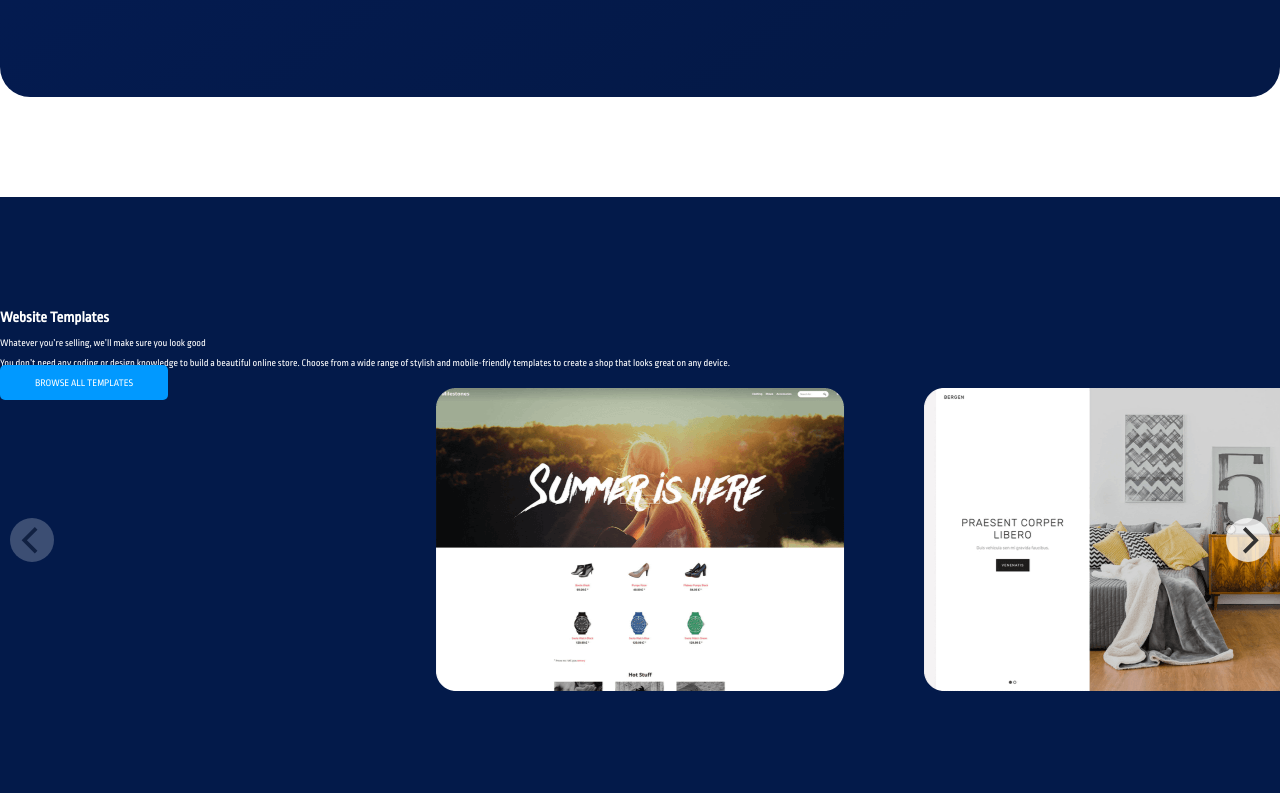
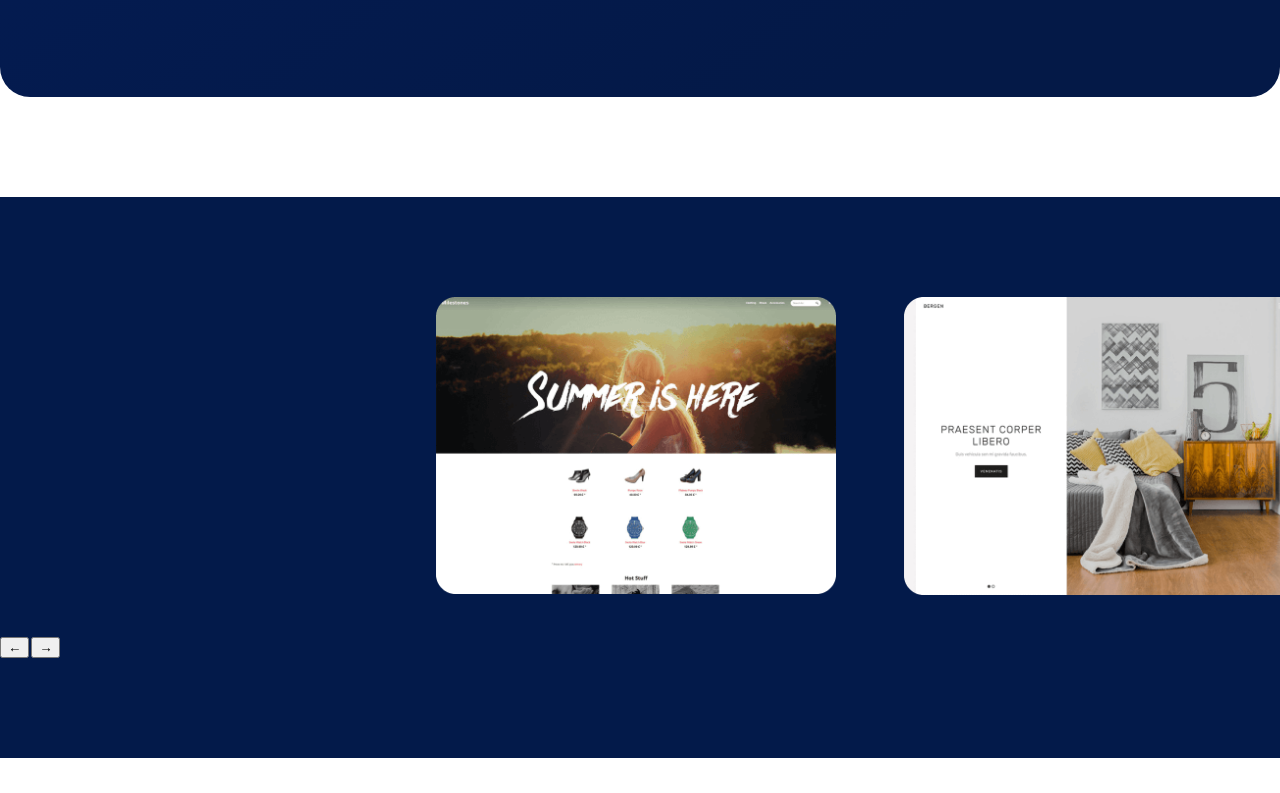
Before and after one commit to ex-jedi/web-developer-test, a website built with Parcel: page index.html in a window 1280 px wide. Shown: the part 2287-3080 px from the top of the page. After the commit the page ends 3045 px from the top, so only its background shows below. Built offline with nearby package versions, Linux system fonts and the light colour scheme.

Commit message:
Flickity custom buttons

```diff
--- a/index.html
+++ b/index.html
@@ -77,7 +77,7 @@
       </div>
     </section>
     <section class="website-section">
-      <h2 class="website-section__heading">
+      <!-- <h2 class="website-section__heading">
         Website Templates
       </h2>
       <p class="website-section__strapline">
@@ -88,27 +88,31 @@
         stylish and
         mobile-friendly templates to create a shop that looks great on any device.
       </p>
-      <a href="#" class="cta-link website-section__cta-link">BROWSE ALL TEMPLATES</a>
+      <a href="#" class="cta-link website-section__cta-link">BROWSE ALL TEMPLATES</a> -->
       <div class="website-section__carousel">
         <div class="website-section__carousel-cell">
-          <img srcset="/images/summer-is-here.png,
+          <img class="website-section__carousel-image" srcset="/images/summer-is-here.png,
                        /images/summer-is-here-x2.png" src="/images/summer-is-here.png"
             alt="Summer is here e-commerce template homepage">
         </div>
         <div class="website-section__carousel-cell">
-          <img srcset="/images/prasent-corper-libero.png,
+          <img class="website-section__carousel-image" srcset="/images/prasent-corper-libero.png,
           /images/prasent-corper-libero-x2.png" src="/images/prasent-corper-libero.png"
             alt="Interior design e-commerce template example">
         </div>
         <div class="website-section__carousel-cell">
-          <img srcset="/images/antlers.png,
+          <img class="website-section__carousel-image" srcset="/images/antlers.png,
           /images/antlers-x2.png" src="/images/antlers.png" alt="Summer is here e-commerce template example">
         </div>
         <div class="website-section__carousel-cell">
-          <img srcset="/images/decor-home.png,
+          <img class="website-section__carousel-image" srcset="/images/decor-home.png,
                        /images/decor-home-x2.png" src="/images/summer-is-here.png"
             alt="Home decor e-commerce template example">
         </div>
+      </div>
+      <div class="website-section__carousel-buttons-wrapper">
+        <button class="website-section__carousel-buttons website-section__carousel-buttons--previous">&larr;</button>
+        <button class="website-section__carousel-buttons website-section__carousel-buttons--next">&rarr;</button>
       </div>
     </section>
   </main>
--- a/sass/main.scss
+++ b/sass/main.scss
@@ -179,5 +179,13 @@ main {
 }
 
 .website-section__carousel-cell {
-  margin: 0 4rem;
+  margin: 0 3rem;
 }
+
+.website-section__carousel-image {
+  width: min(100%, 400px);
+}
+
+.website-section__carousel-buttons-wrapper {
+  margin-top: 4rem;
+}
--- a/scripts/main-min.js
+++ b/scripts/main-min.js
@@ -1,2 +1,2 @@
-!function(){const e=document.querySelector(".website-section__carousel");new Flickity(e,{wrapAround:!1,pageDots:!1})}();
+!function(){const e=document.querySelector(".website-section__carousel"),t=new Flickity(e,{wrapAround:!1,pageDots:!1,prevNextButtons:!1});document.querySelector(".website-section__carousel-buttons--previous").addEventListener("click",(()=>{t.previous()}));document.querySelector(".website-section__carousel-buttons--next").addEventListener("click",(()=>{t.next()}))}();
 //# sourceMappingURL=main-min.js.map
--- a/scripts/main.js
+++ b/scripts/main.js
@@ -2,4 +2,15 @@ const carousel = document.querySelector('.website-section__carousel');
 const flkty = new Flickity(carousel, {
   wrapAround: false,
   pageDots: false,
+  prevNextButtons: false,
 });
+
+const previousButton = document.querySelector('.website-section__carousel-buttons--previous');
+previousButton.addEventListener('click', () => {
+  flkty.previous();
+});
+// next
+const nextButton = document.querySelector('.website-section__carousel-buttons--next');
+nextButton.addEventListener('click', () => {
+  flkty.next();
+});
```
Also changed, not shown: css/main.css, dist/index.html, images/left-arrow.svg (added), images/right-arrow.svg (added), 5 other files.
